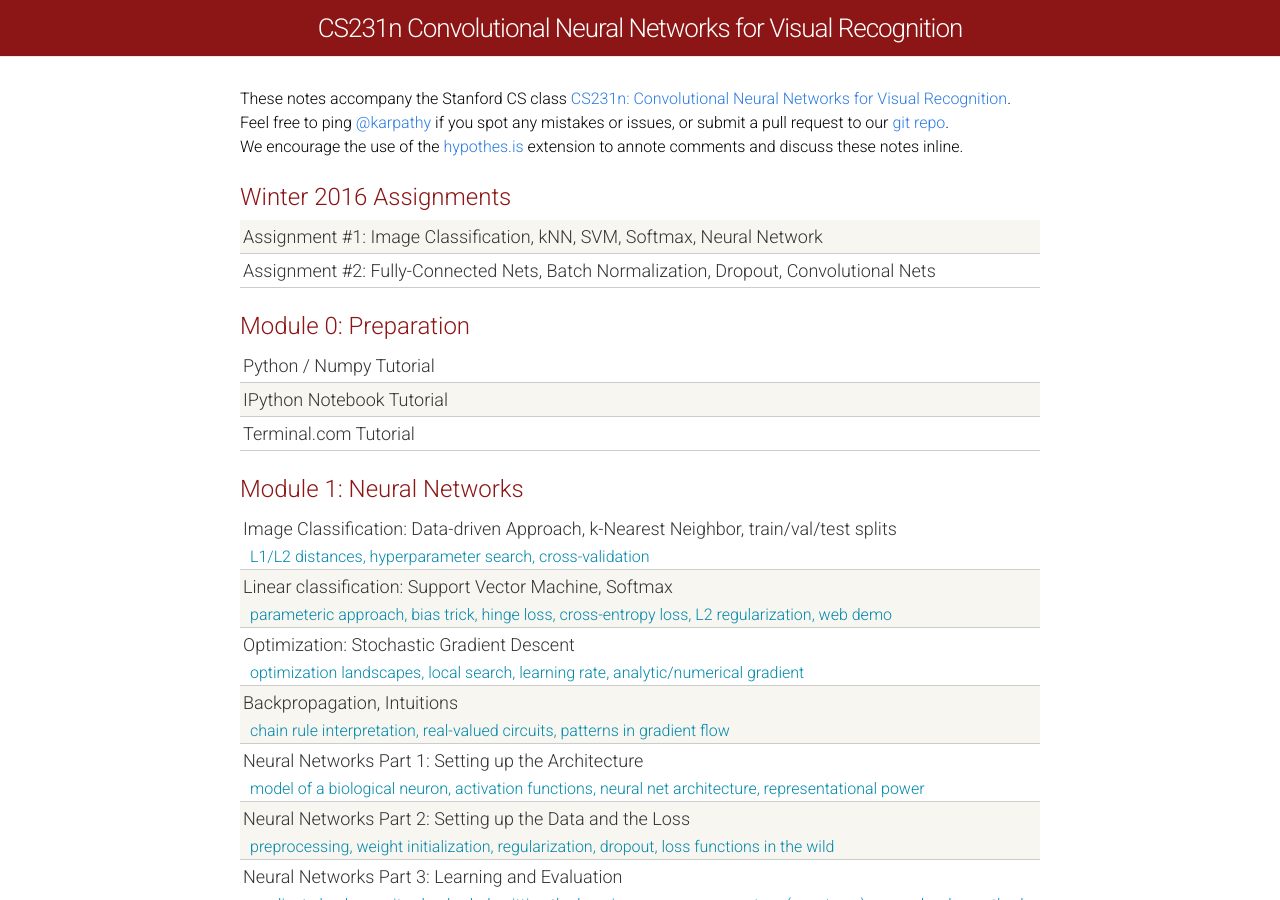
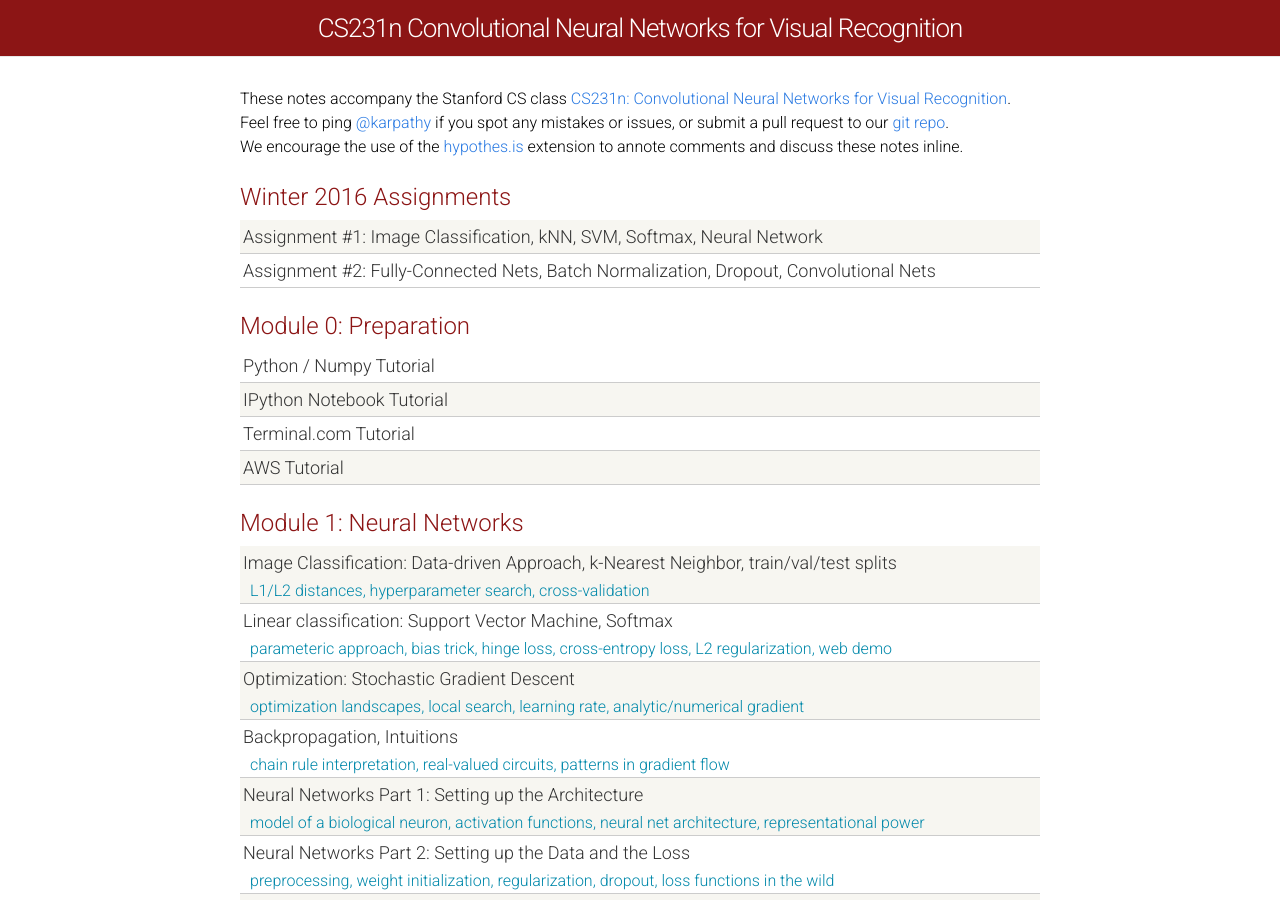
Before and after one commit to cs231n/cs231n.github.io, a Jekyll site: the page built from index.html, in a window 1280 px wide and 900 px high. Built offline with Jekyll 4.4.1, drawn with Linux system fonts in a browser that asks for light colours; Markdown is read by kramdown in place of the engine named in the settings.

Commit message:
Update index.html

```diff
--- a/index.html
+++ b/index.html
@@ -68,6 +68,12 @@
     <div class="materials-item">
       <a href="terminal-tutorial/">
         Terminal.com Tutorial
+      </a>
+    </div>
+
+    <div class="materials-item">
+      <a href="aws-tutorial/">
+        AWS Tutorial
       </a>
     </div>
 
```
